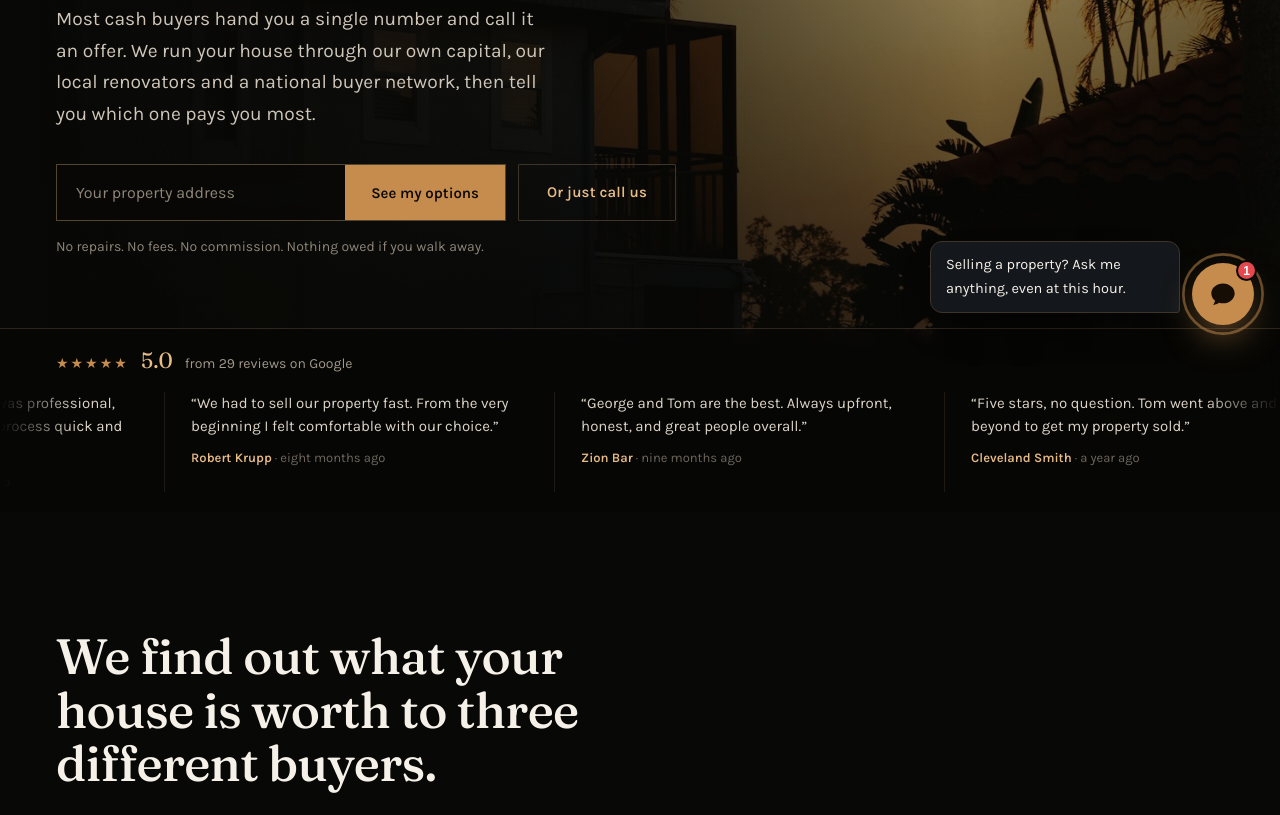
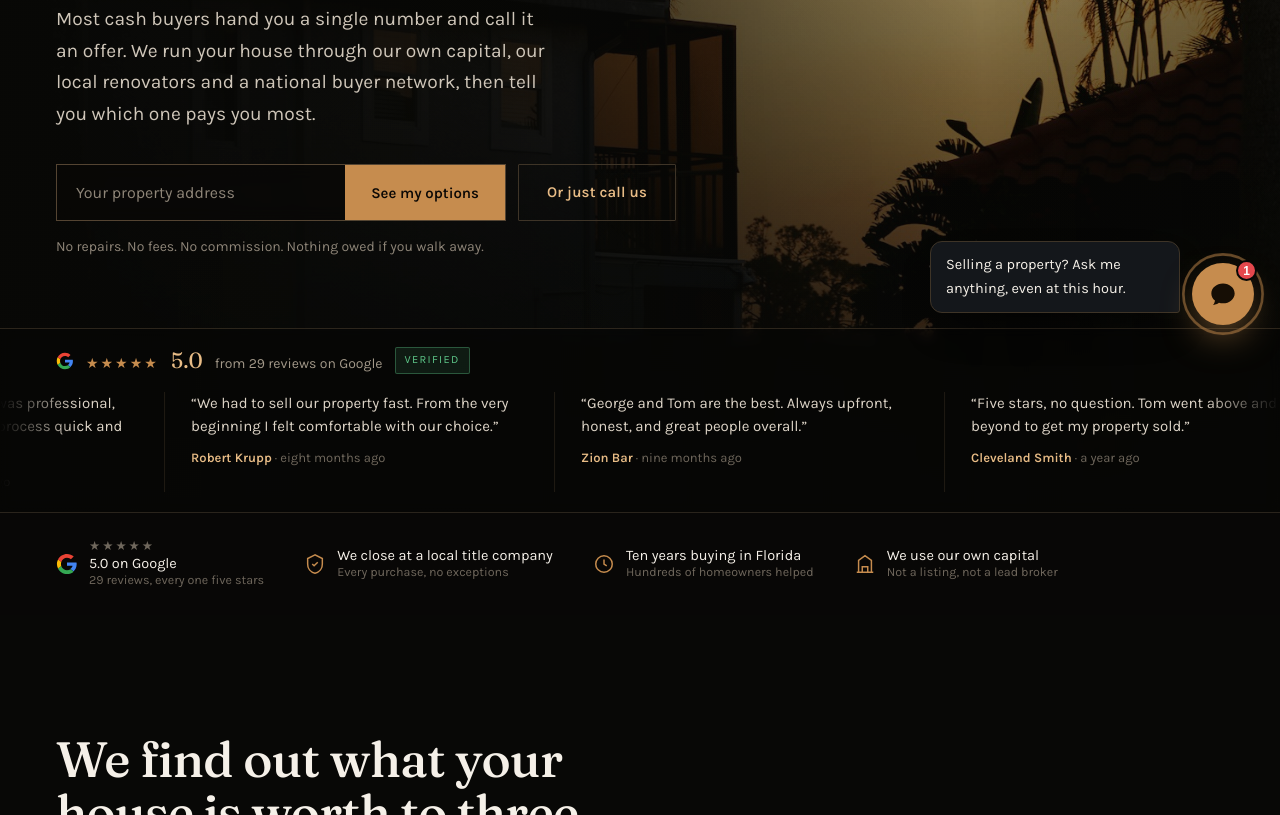
Before and after one commit to andrewpcherry/malihaus-concept, a plain HTML site: page index.html in a window 1280 px wide. Shown: the part 449-1264 px from the top of the page. Drawn offline with Linux system fonts and the light colour scheme.

```diff
--- a/index.html
+++ b/index.html
@@ -81,6 +81,17 @@
 .marqhead .rate{font-family:"Fraunces",serif;font-size:22px;color:var(--copper-lt)}
 .marqhead .st{color:var(--copper);letter-spacing:2px;font-size:14px}
 .marqhead .n{font-size:14px;color:var(--dim)}
+.gmk{width:18px;height:18px;flex-shrink:0;align-self:center}
+.marqhead .vf{font-size:11px;letter-spacing:.12em;text-transform:uppercase;color:#5FC98B;
+  border:1px solid rgba(95,201,139,.34);background:rgba(95,201,139,.11);padding:3px 9px;border-radius:2px;align-self:center}
+@media(max-width:640px){.marqhead .vf{display:none}}
+.trust{border-top:1px solid var(--line);background:#080706}
+.trustin{display:flex;flex-wrap:wrap;align-items:center;gap:16px 40px;padding:26px 0}
+.tb{display:flex;align-items:center;gap:11px}
+.tb svg{width:22px;height:22px;flex-shrink:0}
+.tb .tt{font-size:14.5px;color:var(--cream);line-height:1.25}
+.tb .tt span{display:block;font-size:12.5px;color:var(--dimmer)}
+.tb .stars{color:var(--copper);letter-spacing:2px;font-size:13px}
 .mask{overflow:hidden;
   -webkit-mask-image:linear-gradient(90deg,transparent,#000 6%,#000 94%,transparent);
   mask-image:linear-gradient(90deg,transparent,#000 6%,#000 94%,transparent)}
@@ -254,13 +265,44 @@
 
   <div class="marq">
     <div class="marqhead">
+      <svg class="gmk" viewBox="0 0 48 48" aria-label="Google">
+        <path fill="#4285F4" d="M45.1 24.5c0-1.6-.1-2.8-.4-4H24v7.3h12.1c-.2 1.9-1.6 4.8-4.5 6.7l-.1.3 6.5 5 .5.1c4.1-3.8 6.6-9.4 6.6-15.4z"/>
+        <path fill="#34A853" d="M24 46c5.9 0 10.9-2 14.5-5.3l-6.9-5.4c-1.9 1.3-4.4 2.2-7.6 2.2-5.8 0-10.7-3.8-12.5-9.1l-.3.02-6.8 5.2-.1.3C7.9 41.1 15.4 46 24 46z"/>
+        <path fill="#FBBC05" d="M11.5 28.4c-.5-1.4-.7-2.9-.7-4.4s.3-3 .7-4.4v-.3l-6.9-5.3-.2.1A22 22 0 0 0 2 24c0 3.5.9 6.9 2.4 9.9l7.1-5.5z"/>
+        <path fill="#EA4335" d="M24 10.5c4.1 0 6.9 1.8 8.5 3.3l6.2-6C34.9 4.3 29.9 2 24 2 15.4 2 7.9 6.9 4.4 14.1l7.1 5.5c1.8-5.3 6.7-9.1 12.5-9.1z"/>
+      </svg>
       <span class="st">&#9733;&#9733;&#9733;&#9733;&#9733;</span>
       <span class="rate">5.0</span>
       <span class="n">from 29 reviews on Google</span>
+      <span class="vf">Verified</span>
     </div>
     <div class="mask"><div class="track" id="track"></div></div>
   </div>
 </div>
+
+<div class="trust"><div class="wrap"><div class="trustin">
+  <div class="tb">
+    <svg viewBox="0 0 48 48" aria-label="Google">
+      <path fill="#4285F4" d="M45.1 24.5c0-1.6-.1-2.8-.4-4H24v7.3h12.1c-.2 1.9-1.6 4.8-4.5 6.7l-.1.3 6.5 5 .5.1c4.1-3.8 6.6-9.4 6.6-15.4z"/>
+      <path fill="#34A853" d="M24 46c5.9 0 10.9-2 14.5-5.3l-6.9-5.4c-1.9 1.3-4.4 2.2-7.6 2.2-5.8 0-10.7-3.8-12.5-9.1l-.3.02-6.8 5.2-.1.3C7.9 41.1 15.4 46 24 46z"/>
+      <path fill="#FBBC05" d="M11.5 28.4c-.5-1.4-.7-2.9-.7-4.4s.3-3 .7-4.4v-.3l-6.9-5.3-.2.1A22 22 0 0 0 2 24c0 3.5.9 6.9 2.4 9.9l7.1-5.5z"/>
+      <path fill="#EA4335" d="M24 10.5c4.1 0 6.9 1.8 8.5 3.3l6.2-6C34.9 4.3 29.9 2 24 2 15.4 2 7.9 6.9 4.4 14.1l7.1 5.5c1.8-5.3 6.7-9.1 12.5-9.1z"/>
+    </svg>
+    <div class="tt"><span class="stars">&#9733;&#9733;&#9733;&#9733;&#9733;</span> 5.0 on Google<span>29 reviews, every one five stars</span></div>
+  </div>
+  <div class="tb">
+    <svg viewBox="0 0 24 24" fill="none" stroke="#C68C4E" stroke-width="1.6"><path d="M12 2 4 6v6c0 5 3.4 8.9 8 10 4.6-1.1 8-5 8-10V6l-8-4z"/><path d="m9 12 2 2 4-4"/></svg>
+    <div class="tt">We close at a local title company<span>Every purchase, no exceptions</span></div>
+  </div>
+  <div class="tb">
+    <svg viewBox="0 0 24 24" fill="none" stroke="#C68C4E" stroke-width="1.6"><circle cx="12" cy="12" r="9"/><path d="M12 7v5l3 2"/></svg>
+    <div class="tt">Ten years buying in Florida<span>Hundreds of homeowners helped</span></div>
+  </div>
+  <div class="tb">
+    <svg viewBox="0 0 24 24" fill="none" stroke="#C68C4E" stroke-width="1.6"><path d="M3 21h18M5 21V8l7-5 7 5v13M9 21v-6h6v6"/></svg>
+    <div class="tt">We use our own capital<span>Not a listing, not a lead broker</span></div>
+  </div>
+</div></div></div>
 
 <section id="ways"><div class="wrap">
   <h2 class="lead">We find out what your house is worth to three different buyers.</h2>
```
Also changed, not shown: how-it-works.html (+5 -5 lines).
